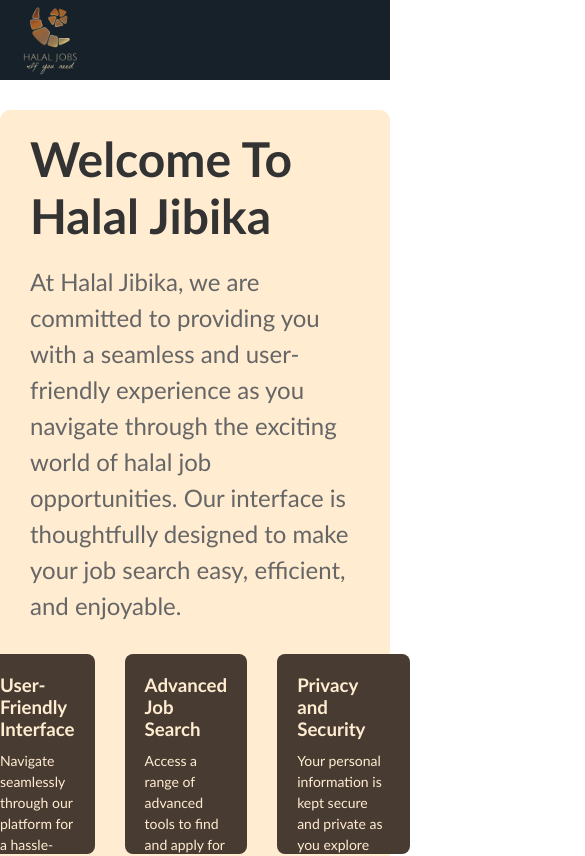
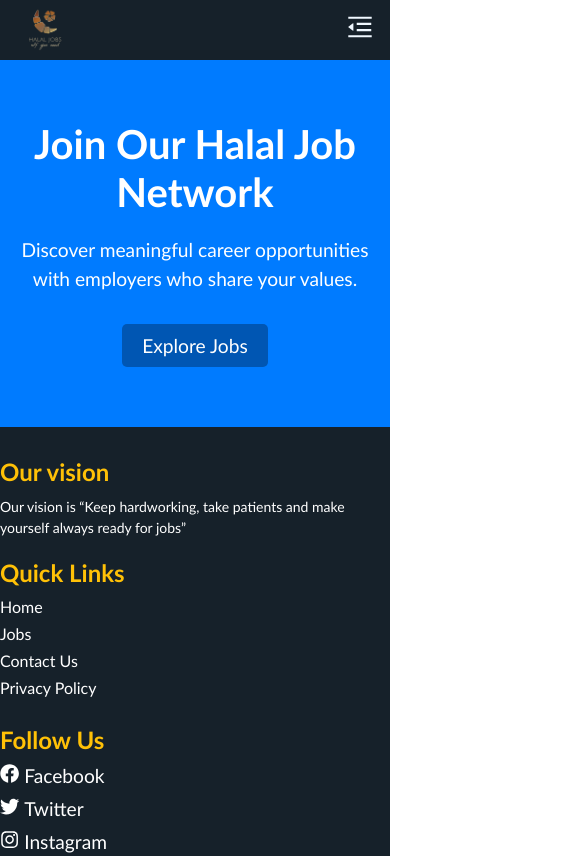
Before and after one commit to ssSobuj/Halal-Jibika, a React (Vite) app: page / in a window 390 px wide. Shown: the top 856 px of the page, 585 px wide, since content can reach past the window. Built offline with nearby package versions, Linux system fonts and the light colour scheme; no server answers.

Commit message:
responsiv navbar

```diff
--- a/src/App.css
+++ b/src/App.css
@@ -163,4 +163,5 @@
 main {
   font-family: "Trebuchet MS", "Lucida Sans Unicode", "Lucida Grande",
     "Lucida Sans", Arial, sans-serif;
+    margin: 0 auto;
 }
--- /dev/null
+++ b/src/componets/Hero/Hero.jsx
@@ -0,0 +1,15 @@
+import './hero.css'
+
+export default function Hero() {
+  return (
+    <div className="banner-section">
+      <div className="banner-content">
+        <h2>Join Our Halal Job Network</h2>
+        <p>Discover meaningful career opportunities with employers who share your values.</p>
+        <a href="#job-listings" className="btn-primary">
+          Explore Jobs
+        </a>
+      </div>
+    </div>
+  );
+}
--- /dev/null
+++ b/src/componets/Hero/hero.css
@@ -0,0 +1,38 @@
+/* Banner Section Styles */
+
+.banner-section {
+    background-color: #007bff; /* Choose your background color */
+    color: #fff;
+    text-align: center;
+    padding: 60px 20px;
+  }
+
+  .banner-content {
+    max-width: 800px;
+    margin: 0 auto;
+  }
+
+  .banner-content h2 {
+    font-size: 2.5em;
+    margin-bottom: 20px;
+  }
+
+  .banner-content p {
+    font-size: 1.2em;
+    margin-bottom: 30px;
+  }
+
+  .btn-primary {
+    display: inline-block;
+    padding: 10px 20px;
+    font-size: 1.2em;
+    text-decoration: none;
+    color: #fff;
+    background-color: #0056b3; /* Choose a slightly darker shade for the button */
+    border-radius: 5px;
+    transition: background-color 0.3s ease;
+  }
+
+  .btn-primary:hover {
+    background-color: #004080; /* Darker shade on hover */
+  }
--- a/src/layout/Footer/Footer.jsx
+++ b/src/layout/Footer/Footer.jsx
@@ -20,16 +20,16 @@
             <h4>Quick Links</h4>
             <ul className="footer-links">
               <li>
-                <Link to={'/'}>Home</Link>
+                <Link to={"/"}>Home</Link>
               </li>
               <li>
-                <Link to={'jobs'}>Jobs</Link>
+                <Link to={"jobs"}>Jobs</Link>
               </li>
               <li>
-                <Link to={'contact'}>Contact Us</Link>
+                <Link to={"contact"}>Contact Us</Link>
               </li>
               <li>
-                <Link to={'privacyPolicy'}>Privacy Policy</Link>
+                <Link to={"privacyPolicy"}>Privacy Policy</Link>
               </li>
             </ul>
           </div>
@@ -38,13 +38,16 @@
             <h4>Follow Us</h4>
             <div className="footer-social">
               <a href="#" target="_blank">
-                <FaFacebook /> Facebook
+                <span>
+                  <FaFacebook />
+                </span>{" "}
+                <span>Facebook</span>
               </a>
               <a href="#" target="_blank">
-                <FaTwitter /> Twitter
+                <span><FaTwitter /></span> <span>Twitter</span>
               </a>
               <a href="#" target="_blank">
-                <FaInstagram /> Instagram
+                <span><FaInstagram /></span> <span>Instagram</span>
               </a>
             </div>
           </div>
--- a/src/layout/Footer/footer.css
+++ b/src/layout/Footer/footer.css
@@ -62,13 +62,19 @@
 .footer-social {
   display: flex;
   gap: 10px;
+  flex-direction: column;
+
 }
 
 .footer-social a {
   color: #fff;
   text-decoration: none;
-  font-size: 1.5rem;
+  font-size: 1.2rem;
   transition: color 0.3s ease;
+  display: flex;
+  align-items: center;
+  gap: 5px;
+  text-align: center;
 }
 
 .footer-social a:hover {
--- a/src/layout/Header/Header.css
+++ b/src/layout/Header/Header.css
@@ -1,4 +1,4 @@
-*{
+/* * {
   margin: 0;
   padding: 0;
 }
@@ -6,21 +6,16 @@
 .header-wrap {
   width: 100%;
   min-height: 80px;
-  background: #4169E1;
-  background: #16212A;
+  background: #4169e1;
+  background: #16212a;
 }
 
-/* .header-wrap .logo .link{
-  color: #ffff;
-  text-decoration: none;
-  font-size: xx-large;
-} */
-.header-wrap .logo{
- border-radius: 50%;
+.header-wrap .logo {
+  border-radius: 50%;
 }
- .header-wrap .logo img{
-  width: 100px;
- }
+.header-wrap .logo img {
+  width: 90px;
+}
 nav {
   width: 1280px;
   height: 80px;
@@ -28,8 +23,6 @@
   display: flex;
   justify-content: space-between;
   align-items: center;
-
-
 }
 
 nav ul {
@@ -37,14 +30,12 @@
   display: flex;
   justify-content: center;
   gap: 20px;
-
 }
-.main-menu .active{
-  color: rgb(248, 182, 0)
-
+.main-menu .active {
+  color: rgb(248, 182, 0);
 }
 
-.nav-link{
+.nav-link {
   color: #fff;
   text-decoration: none;
   padding: 10px;
@@ -52,15 +43,199 @@
   transition: all 0.5s ease;
 }
 .nav-link:hover {
-  background-color: #C0C0C0;
+  background-color: #c0c0c0;
   color: #000;
   border-radius: 4px;
 }
 
-nav ul li{
+nav ul li {
   display: flex;
 }
-nav ul li img{
-  width: 40px;
+
+
+@media screen and (max-width: 450px) {
+  .header-wrap {
+    max-width: 450px;
+  }
+  nav {
+    width: 100%;
+  }
+
+  nav ul {
+    display: flex;
+    flex-direction: column;
+  }
+
+  .main-menu.open ul {
+    flex-direction: column;
+  }
+}
+
+ @media screen and (min-width: 451px) and (max-width: 850px) {
+  .menu-icon {
+    right: 10px;
+  }
+
+  nav ul {
+    flex-direction: row;
+  }
+
+  .main-menu.open ul {
+    flex-direction: column;
+  }
+}  */
+
+.navbar .container {
+  max-width: 1230px;
+  margin: 0 auto;
+  padding: 0 15px;
+  display: flex;
+  justify-content: space-between;
+  align-items: center;
+  height: 100%;
+}
+
+.navbar {
+  height: 60px;
+  background-color: #fef7e5;
+  background: #16212a;
+  position: relative;
+}
+
+.logo img {
+  width: 60px;
+}
+
+.menu-icon {
+  display: none;
+}
+
+.nav-elements ul {
+  display: flex;
+  list-style-type: none;
+  align-items: center;
+}
+.nav-elements ul .user-logo {
+  display: flex;
+  flex-direction: column;
+  align-items: center;
+}
+.nav-elements ul .user-logo h5 {
+  color: #eccdcd;
+  font-size: 10px;
+}
+.nav-elements ul .user-logo img {
+  width: 20px;
   border-radius: 50%;
 }
+.nav-elements ul li:not(:last-child) {
+  margin-right: 50px;
+}
+
+.nav-elements ul a {
+  font-size: 16px;
+  font-weight: 400;
+  color: #eccdcd;
+  text-decoration: none;
+}
+
+.nav-elements ul a.active {
+  color: #d1cc53;
+  font-weight: 500;
+  position: relative;
+}
+
+.nav-elements ul a.active::after {
+  content: "";
+  position: absolute;
+  bottom: -4px;
+  left: 0;
+  width: 100%;
+  height: 2px;
+  background-color: #574c4c;
+}
+
+@media (max-width: 850px) {
+  .menu-icon {
+    display: block;
+    cursor: pointer;
+    color: aliceblue;
+    font-size: 30px;
+  }
+  .nav-elements ul a {
+    font-size: 35px;
+  }
+  .nav-elements ul li {
+    margin: 0;
+  }
+  .nav-elements ul li:not(:last-child) {
+    margin-right: 0;
+  }
+
+  .nav-elements {
+    position: absolute;
+    right: 0;
+    top: 60px;
+    background-color: #fef7e5;
+    background-color: rgba(22, 33, 42, 1);
+    width: 0px;
+    height: calc(100vh - 60px);
+    transition: all 0.3s ease-in;
+    overflow: hidden;
+  }
+
+  .nav-elements.active {
+    width: 100%;
+  }
+
+  .nav-elements ul {
+    display: flex;
+    flex-direction: column;
+  }
+
+  .nav-elements ul li {
+    margin-right: unset;
+    margin-top: 22px;
+  }
+}
+
+@media (max-width: 600px) {
+  .menu-icon {
+    display: block;
+    cursor: pointer;
+    color: aliceblue;
+    font-size: 30px;
+  }
+  .nav-elements ul a {
+    font-size: 18px;
+  }
+  .nav-elements ul li:not(:last-child) {
+    margin-right: 0;
+  }
+
+  .nav-elements {
+    position: absolute;
+    right: 0;
+    top: 60px;
+    background-color: #fef7e5;
+    background-color: #16212a;
+    width: 0px;
+    height: calc(100vh - 60px);
+    transition: all 0.3s ease-in;
+    overflow: hidden;
+  }
+
+  .nav-elements.active {
+    width: 100%;
+  }
+
+  .nav-elements ul {
+    display: flex;
+    flex-direction: column;
+  }
+
+  .nav-elements ul li {
+    margin-right: unset;
+    margin-top: 22px;
+  }
+}
--- a/src/layout/Header/Header.jsx
+++ b/src/layout/Header/Header.jsx
@@ -3,6 +3,8 @@
 import { useAuthState } from "react-firebase-hooks/auth";
 import auth from "../../firebase/firebase.config";
 import { signOut } from "firebase/auth";
+import { useState } from "react";
+import { AiOutlineMenuFold } from "react-icons/ai";
 
 export default function Header() {
   const [user] = useAuthState(auth);
@@ -11,12 +13,17 @@
     signOut(auth);
   };
 
+  const [showNavbar, setShowNavbar] = useState(false);
+
+  const handleShowNavbar = () => {
+    setShowNavbar(!showNavbar);
+  };
   return (
     <>
-      <div className="header-wrap">
+      {/* <div className="header-wrap">
         <nav>
           <div className="logo">
-             <img src="/public/logo-removebg.png" alt="" />
+            <img src="/public/logo-removebg.png" alt="" />
           </div>
           <div className="main-menu">
             <ul>
@@ -37,12 +44,12 @@
               </li>
               <li>
                 <NavLink className="nav-link" to={"./jobs"}>
-                Jobs
+                  Jobs
                 </NavLink>
               </li>
               <li>
                 <NavLink className="nav-link" to={"./feverite"}>
-                Favorite
+                  Favorite
                 </NavLink>
               </li>
               {user ? (
@@ -62,7 +69,53 @@
             </ul>
           </div>
         </nav>
-      </div>
+      </div> */}
+      <nav className="navbar">
+        <div className="container">
+          <div className="logo">
+            <img src="/public/logo-removebg.png" alt="" />
+          </div>
+          <div className="menu-icon" onClick={handleShowNavbar}>
+            <AiOutlineMenuFold />
+          </div>
+          <div className={`nav-elements  ${showNavbar && "active"}`}>
+            <ul>
+              <li onClick={handleShowNavbar}>
+                <NavLink to="/">Home</NavLink>
+              </li>
+              <li onClick={handleShowNavbar}>
+                <NavLink to="/about">About</NavLink>
+              </li>
+              <li onClick={handleShowNavbar}>
+                <NavLink to="/jobs">Jobs</NavLink>
+              </li>
+              <li onClick={handleShowNavbar}>
+                <NavLink to="/feverite">Favorite</NavLink>
+              </li>
+              <li onClick={handleShowNavbar}>
+                <NavLink to="/contact">Contact</NavLink>
+              </li>
+              {user ? (
+                <li>
+                  <Link onClick={logOut}>Sign Out</Link>
+                </li>
+              ) : (
+                <li>
+                  <NavLink to={"./login"}>Sign In</NavLink>
+                </li>
+              )}
+              <li className="user-logo">
+                {user?.photoURL && (
+                  <>
+                    <img src={user?.photoURL} alt="" />
+                    <h5>{user?.displayName}</h5>
+                  </>
+                )}
+              </li>
+            </ul>
+          </div>
+        </div>
+      </nav>
     </>
   );
 }
--- a/src/pages/homePage/Home.jsx
+++ b/src/pages/homePage/Home.jsx
@@ -2,6 +2,7 @@
 import { Link } from "react-router-dom";
 
 import "./home.css";
+import Hero from "../../componets/Hero/Hero";
 
 export default function Home() {
   useEffect(() => {
@@ -10,7 +11,8 @@
 
   return (
     <>
-      <div className="home-container">
+    <Hero />
+      {/* <div className="home-container">
         <h2 className="title">Welcome To Halal Jibika</h2>
         <p className="description">
           At Halal Jibika, we are committed to providing you with a seamless and
@@ -63,7 +65,7 @@
             Job History
           </Link>
         </div>
-      </div>
+      </div> */}
     </>
   );
 }
--- a/src/pages/homePage/home.css
+++ b/src/pages/homePage/home.css
@@ -12,9 +12,8 @@
   max-width: 1200px;
   margin: 30px auto;
   padding: 20px 30px;
-  background-color: #FFEcd1;
+  background-color: #ffecd1;
   border-radius: 10px;
-
 }
 
 .home-container .title {
@@ -39,8 +38,8 @@
 .home-features .feature {
   text-align: center;
   padding: 20px;
-  background-color: #483C32;
-  color: #FFECD1;
+  background-color: #483c32;
+  color: #ffecd1;
   border-radius: 8px;
   margin-bottom: 20px;
   height: 200px;
@@ -54,7 +53,7 @@
   padding: 15px 30px;
   font-size: 1.2em;
   text-decoration: none;
-  background-color: #203B2A;
+  background-color: #203b2a;
   color: #fff;
   border-radius: 8px;
   cursor: pointer;
@@ -70,7 +69,6 @@
   align-items: center;
   justify-content: center;
   gap: 50px;
-
 }
 
 @media (max-width: 768px) {
```
Also changed, not shown: src/pages/contact/contact.css (+7 -8 lines), public/Screenshot-preview.png (added).
